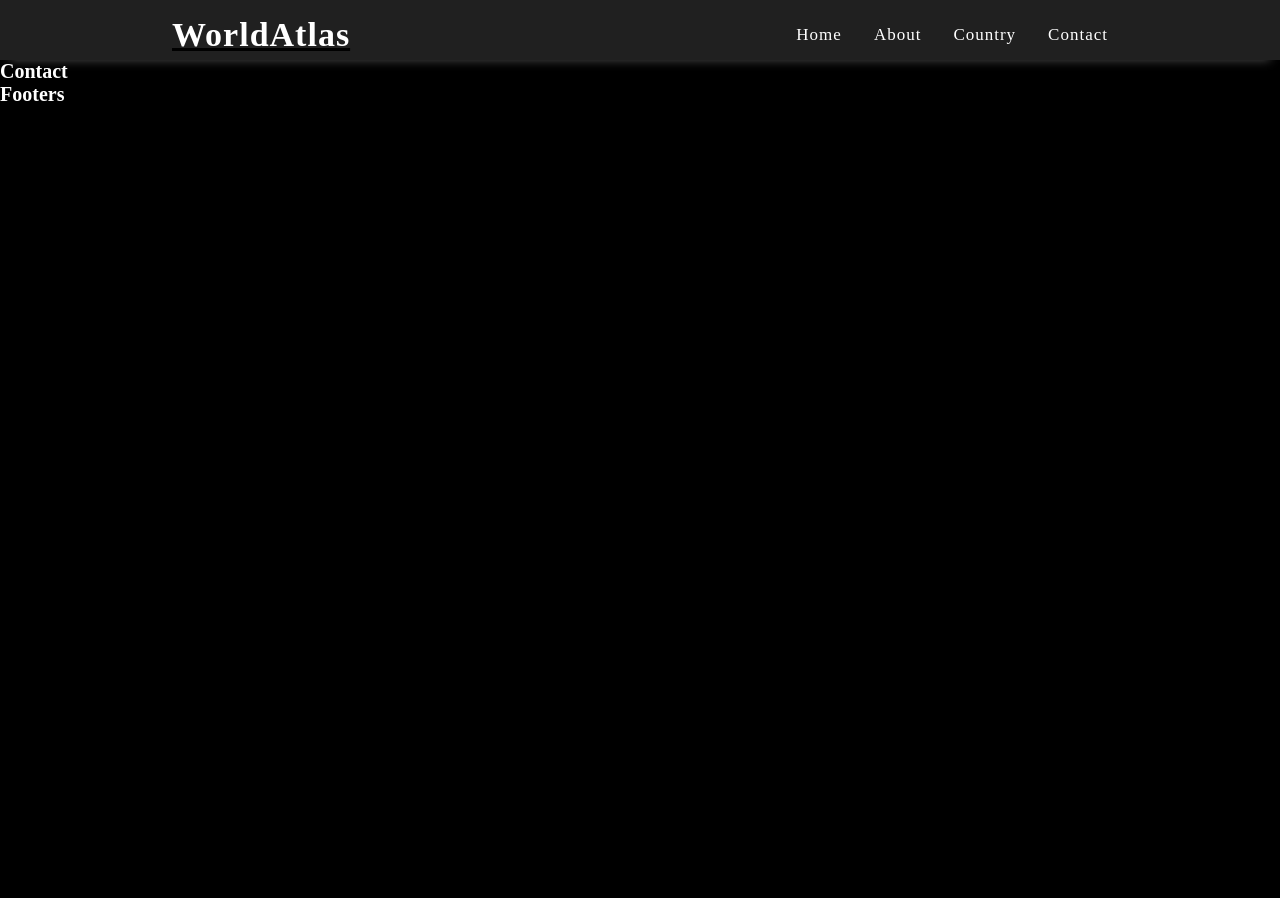
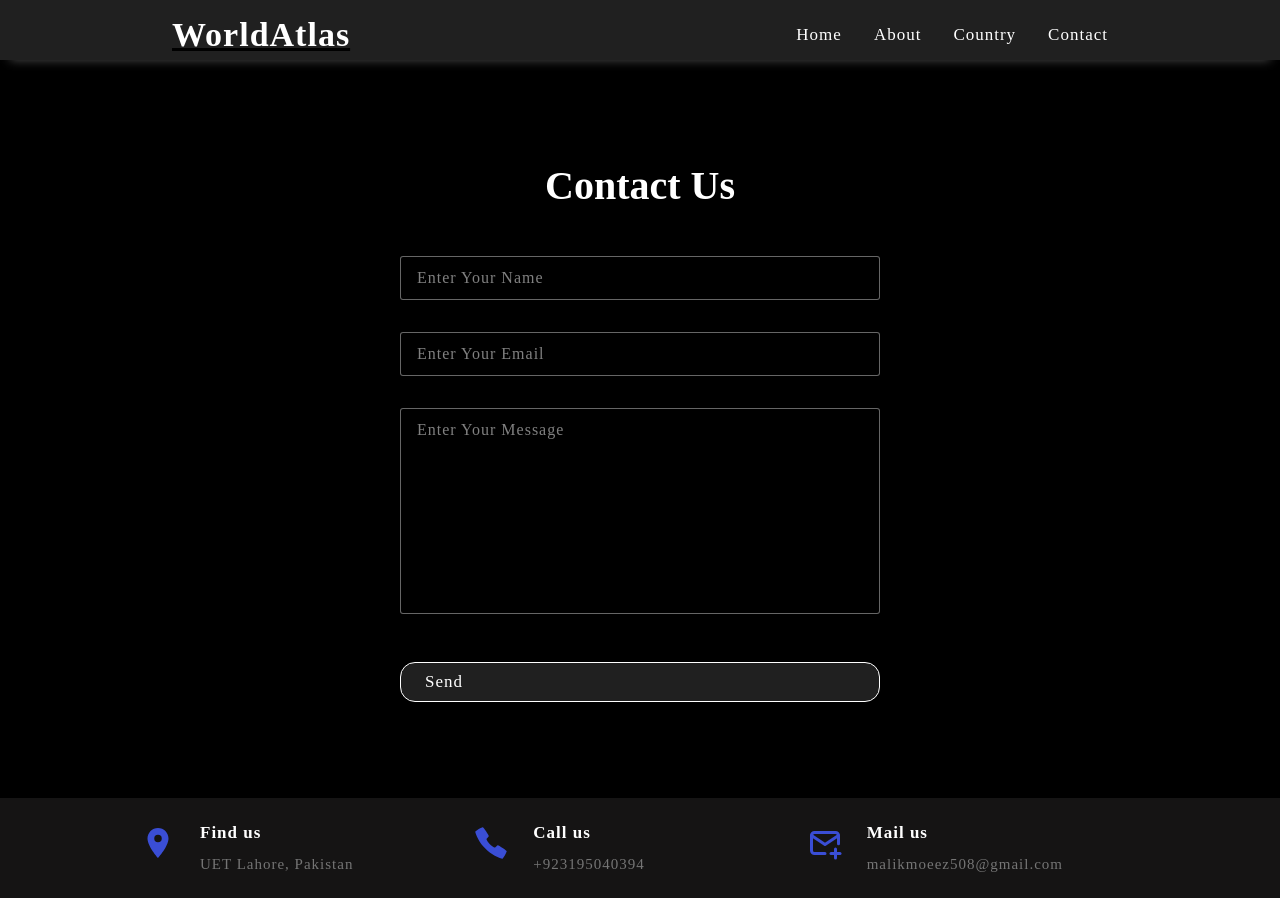
Before and after one commit to malikmoeeznawaz1/worldAtlas, a React (Vite) app: page /contact in a window 1280 px wide. Before the commit the page ends 800 px from the top, so only its background shows below. Built offline with nearby package versions, Linux system fonts and the light colour scheme.

Commit message:
Contact page is developed

```diff
--- a/src/App.css
+++ b/src/App.css
@@ -529,6 +529,7 @@
 
     & input,
     & textarea {
+      resize: none;
       font-family: "urbanist";
       background-color: #000;
       font-size: 1.6rem;
--- /dev/null
+++ b/src/api/footerApi.json
@@ -0,0 +1,17 @@
+[
+  {
+    "icon": "MdPlace",
+    "title": "Find us",
+    "details": "UET Lahore, Pakistan"
+  },
+  {
+    "icon": "IoCallSharp",
+    "title": "Call us",
+    "details": "+923195040394"
+  },
+  {
+    "icon": "TbMailPlus",
+    "title": "Mail us",
+    "details": "malikmoeez508@gmail.com"
+  }
+]
--- a/src/components/UI/Footers.jsx
+++ b/src/components/UI/Footers.jsx
@@ -1,7 +1,34 @@
+import footerData from '../../api/footerApi.json'
+import {IoCallSharp} from "react-icons/io5"
+import {MdPlace} from "react-icons/md"
+import {TbMailPlus} from "react-icons/tb"
+
 const Footers = () => {
-  return (
-    <h1>Footers</h1>
-  )
+
+  const footerIcon = {
+    MdPlace: <MdPlace/>,
+    TbMailPlus: <TbMailPlus/>,
+    IoCallSharp: <IoCallSharp/>
+  }
+
+  return <footer className="footer-section">
+    <div className="grid grid-three-cols container">
+      {
+        footerData.map((currData, index)=>{
+          const {icon, title, details} = currData;
+          return(
+            <div className="footer-contact" key={index}>
+              <div className="icon">{footerIcon[icon]}</div>
+              <div className="footer-contact-text">
+                <p>{title}</p>
+                <p>{details}</p>
+              </div>
+            </div>
+          )
+        })
+      }
+    </div>
+  </footer>
 }
 
 export default Footers
--- a/src/pages/Contact.jsx
+++ b/src/pages/Contact.jsx
@@ -1,7 +1,47 @@
 const Contact = () => {
+
+  const handleFormSubmit = (formData) => {
+    const formDataInput = Object.fromEntries(formData.entries())
+    console.log(formDataInput);
+  };
+
   return (
-    <h1>Contact</h1>
-  )
-}
+    <section className="section-contact">
+      <h2 className="container-title">Contact Us</h2>
 
-export default Contact
+      <div className="contact-wrapper container">
+        <form action={handleFormSubmit}>
+          <input
+            type="text"
+            required
+            autoComplete="false"
+            placeholder="Enter Your Name"
+            name="username"
+          />
+          <input
+            type="email"
+            className="form-control"
+            required
+            autoComplete="false"
+            placeholder="Enter Your Email"
+            name="email"
+          />
+          <textarea
+            name="message"
+            id=""
+            className="form-control"
+            rows="10"
+            placeholder="Enter Your Message"
+            autoComplete="false"
+            required
+          ></textarea>
+          <button type="submit" value="send">
+            Send
+          </button>
+        </form>
+      </div>
+    </section>
+  );
+};
+
+export default Contact;
```
